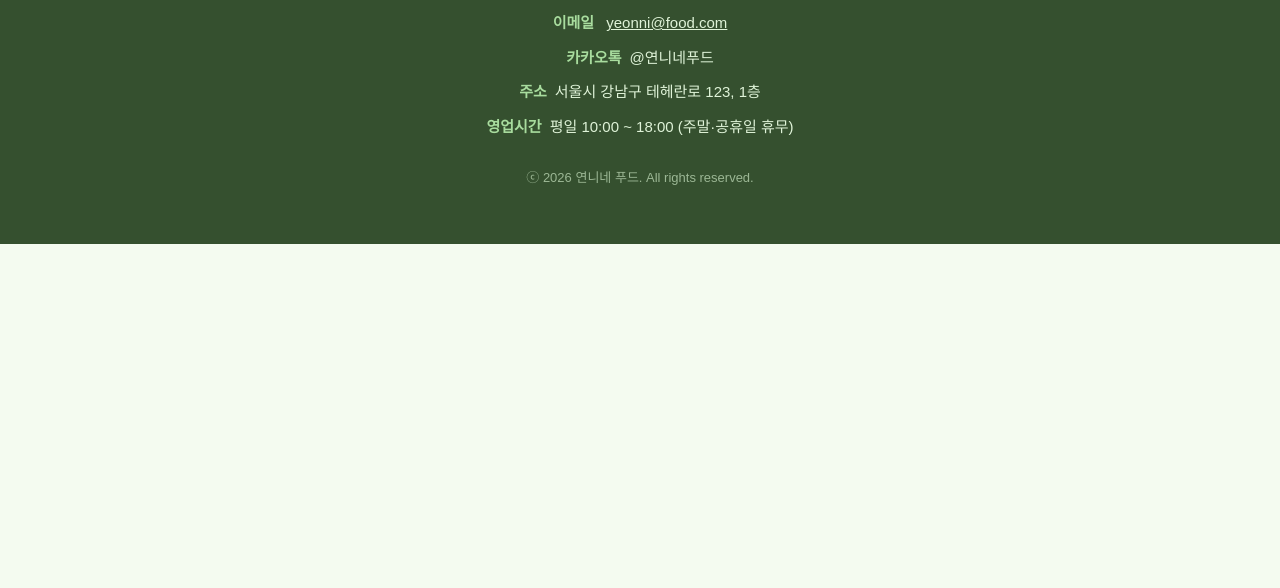
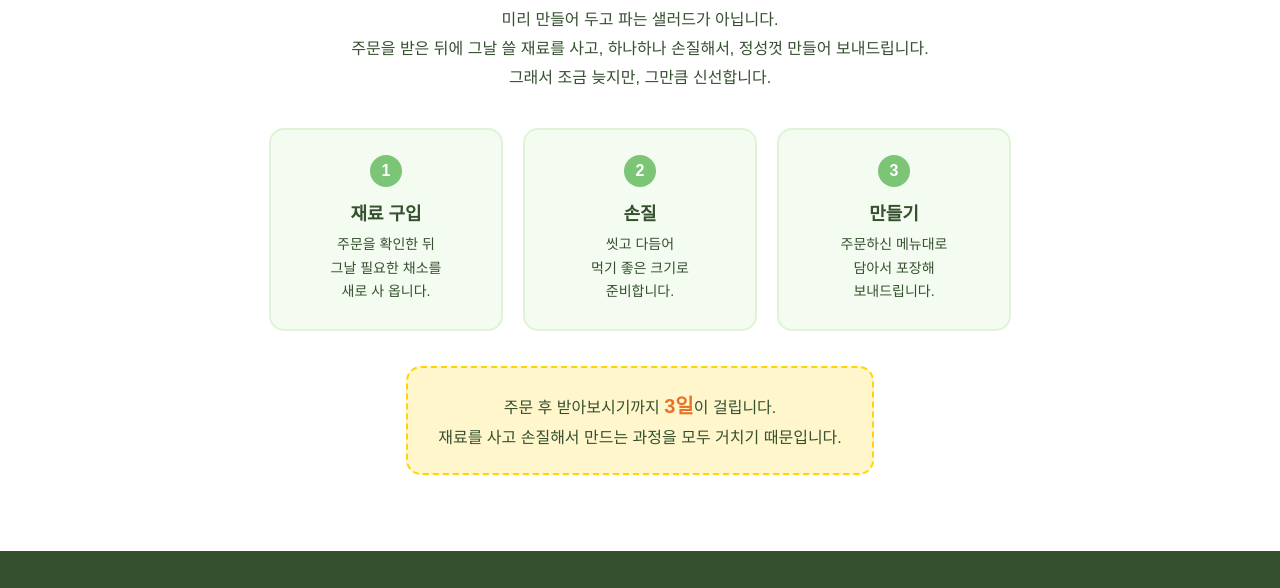
Before and after one commit to yeon10160-lang/shop, a plain HTML site: page index.html in a window 1280 px wide. Shown: the part 4263-4851 px from the top of the page. Before the commit the page ends 4507 px from the top, so only its background shows below. Drawn offline with Linux system fonts and the light colour scheme.

Commit message:
쇼핑몰 소개 구역 추가
주문 후 재료 구입 - 손질 - 만들기 3단계와
수령까지 3일 걸린다는 안내를 상품 아래에 넣음

Co-Authored-By: Claude Opus 5 (1M context) <noreply@anthropic.com>

```diff
--- a/index.html
+++ b/index.html
@@ -220,6 +220,75 @@
     /* ===== 가운데 구역만 배경색 다르게 ===== */
     .bowl-section {
       background-color: #EAF7E4;
+    }
+
+    /* ===== 쇼핑몰 소개 ===== */
+    .about {
+      text-align: center;
+      padding: 60px 20px;
+      background-color: #FFFFFF;
+    }
+    .about h2 {
+      font-size: 24px;
+      margin-bottom: 10px;
+    }
+    .about-desc {
+      font-size: 16px;
+      line-height: 1.8;
+      margin: 0 auto 35px auto;
+      max-width: 620px;
+    }
+    /* 만드는 순서 3단계 */
+    .step-box {
+      display: flex;
+      justify-content: center;
+      flex-wrap: wrap;
+      gap: 20px;
+    }
+    .step {
+      background-color: #F4FBF0;
+      border: 2px solid #DFF3D8;
+      border-radius: 15px;
+      width: 200px;
+      padding: 25px 15px;
+    }
+    /* 단계 번호 동그라미 */
+    .step-num {
+      display: inline-block;
+      background-color: #7CC576;
+      color: white;
+      font-weight: bold;
+      width: 32px;
+      height: 32px;
+      line-height: 32px;
+      border-radius: 50%;
+      margin-bottom: 12px;
+    }
+    .step h3 {
+      font-size: 18px;
+      margin: 0 0 8px 0;
+    }
+    .step p {
+      font-size: 14px;
+      line-height: 1.7;
+      margin: 0;
+    }
+    /* 배송 안내 상자 */
+    .delivery-note {
+      display: inline-block;
+      background-color: #FFF6CC;
+      border: 2px dashed #FFD400;
+      border-radius: 15px;
+      padding: 20px 30px;
+      margin-top: 35px;
+      font-size: 16px;
+      line-height: 1.8;
+    }
+    /* 3일 강조 */
+    .days {
+      color: #E5732A;
+      font-size: 20px;
+      font-weight: bold;
     }
 
     /* ===== 맨 아래: 연락처 ===== */
@@ -550,6 +619,43 @@
     </div>
   </section>
 
+  <!-- 쇼핑몰 소개 -->
+  <section class="about">
+    <h2>연니네 푸드는 이렇게 만듭니다</h2>
+    <p class="about-desc">
+      미리 만들어 두고 파는 샐러드가 아닙니다.<br>
+      주문을 받은 뒤에 그날 쓸 재료를 사고, 하나하나 손질해서, 정성껏 만들어 보내드립니다.<br>
+      그래서 조금 늦지만, 그만큼 신선합니다.
+    </p>
+
+    <div class="step-box">
+
+      <div class="step">
+        <span class="step-num">1</span>
+        <h3>재료 구입</h3>
+        <p>주문을 확인한 뒤<br>그날 필요한 채소를<br>새로 사 옵니다.</p>
+      </div>
+
+      <div class="step">
+        <span class="step-num">2</span>
+        <h3>손질</h3>
+        <p>씻고 다듬어<br>먹기 좋은 크기로<br>준비합니다.</p>
+      </div>
+
+      <div class="step">
+        <span class="step-num">3</span>
+        <h3>만들기</h3>
+        <p>주문하신 메뉴대로<br>담아서 포장해<br>보내드립니다.</p>
+      </div>
+
+    </div>
+
+    <p class="delivery-note">
+      주문 후 받아보시기까지 <span class="days">3일</span>이 걸립니다.<br>
+      재료를 사고 손질해서 만드는 과정을 모두 거치기 때문입니다.
+    </p>
+  </section>
+
   <!-- 맨 아래: 연락처 안내 -->
   <footer id="contact">
     <p class="shop-name">연니네 푸드</p>
```
